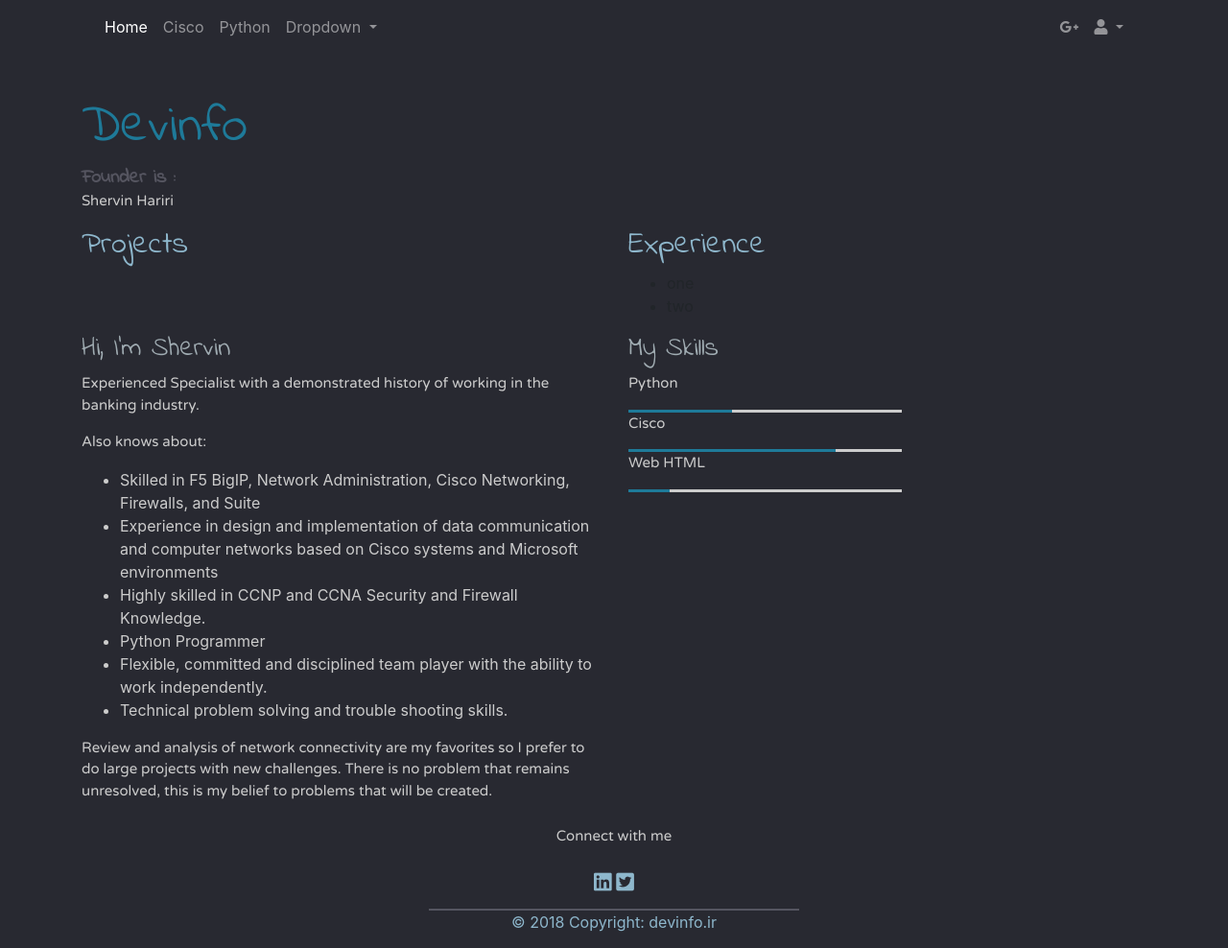
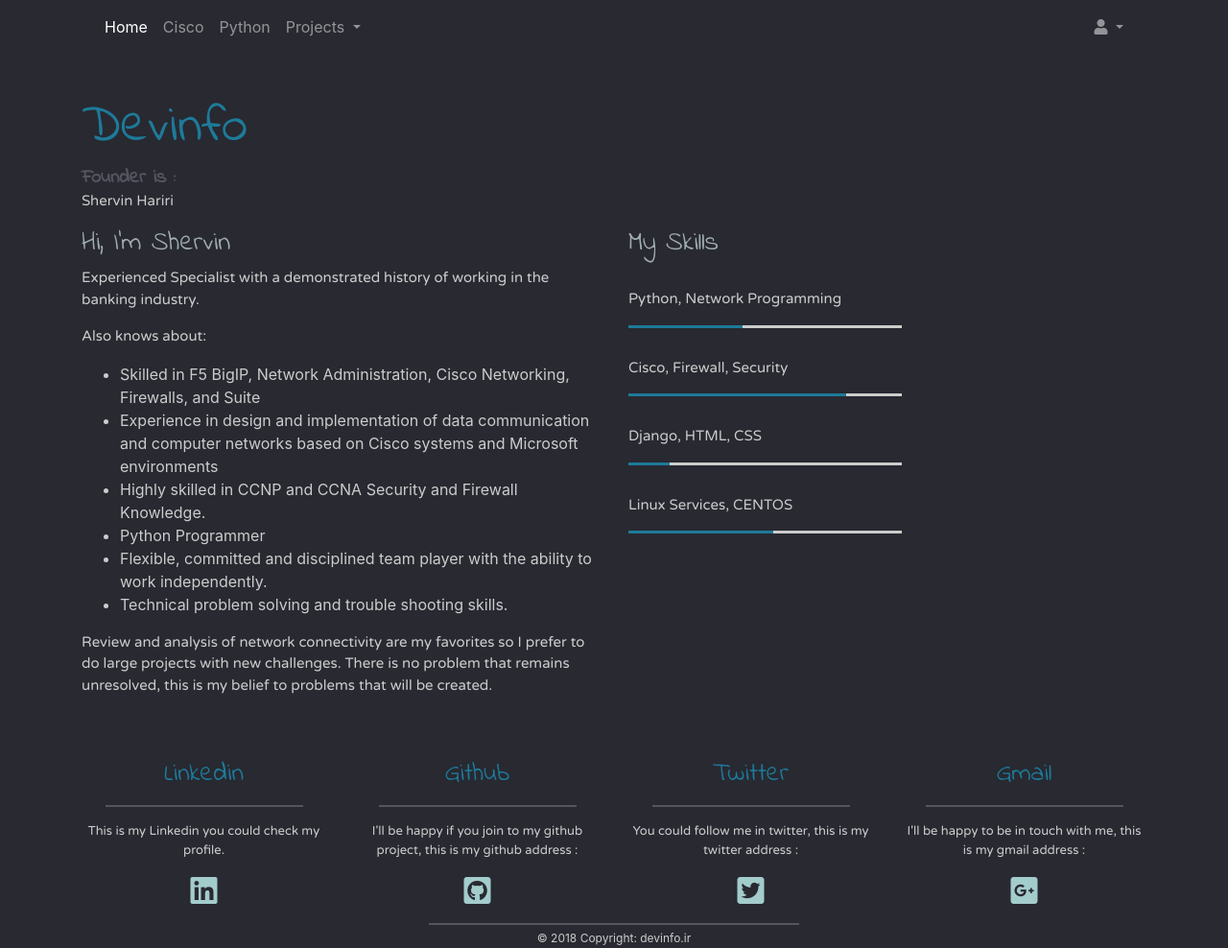
Before and after one commit to shervinhariri/devinfoir, a Django app: page / in a window 1280 px wide. Shown: the whole page at 96% size. Run offline with Django 3.2, Linux system fonts and the light colour scheme; some libraries are stand-ins or nearby versions.

Commit message:
Update home.html

```diff
--- a/home/templates/home/home.html
+++ b/home/templates/home/home.html
@@ -39,7 +39,7 @@
 					</li>
 					<li class="nav-item dropdown">
 					<a class="nav-link dropdown-toggle" id="navbarDropdownMenuLink-333" data-toggle="dropdown" aria-haspopup="true"
-					aria-expanded="false">Dropdown
+					aria-expanded="false">Projects
 					</a>
 					<div class="dropdown-menu dropdown-default" aria-labelledby="navbarDropdownMenuLink-333">
 					<a class="dropdown-item" href="#">Action</a>
@@ -49,11 +49,6 @@
 					</li>
 				</ul>
 			<ul class="navbar-nav ml-auto nav-flex-icons">
-				<li class="nav-item">
-				<a class="nav-link waves-effect waves-light">
-				<i class="fab fa-google-plus-g"></i>
-				</a>
-				</li>
 				<li class="nav-item dropdown">
 				<a class="nav-link dropdown-toggle" id="navbarDropdownMenuLink-333" data-toggle="dropdown" aria-haspopup="true"
 				aria-expanded="false">
@@ -74,30 +69,11 @@
 	<section id="home-title">
 		<div class="container">
 			<div class="row align-items-start">
-				<div class="col-sm">
+				<div class="col">
 					<h1>Devinfo</h1>
 					<h4>Founder is :</h4>
 					<p id="about-me">Shervin Hariri</p>
 				</div>
-			</div>
-		</div>
-	</section>
-
-<!--------------------------------------first SECTION-------------------------------------->
-	<section id="home-title">
-		<div class="container">
-		<div class="row align-items-start">
-			<div class="col">
-			<h2>Projects</h2>
-			<ul></ul>
-			</div>
-			<div class="col">
-			<h2>Experience</h2>
-				<ul>
-				<li>one</li>
-				<li>two</li>
-				</ul>
-			</div>
 			</div>
 		</div>
 	</section>
@@ -124,32 +100,63 @@
 				</div>
 				<div class="col">
 				<h3>My Skills</h3>
-				<p>Python</p>
+				<p class="skill-name">Python, Network Programming</p>
 				<div class="skillbar">
-					<div class="skillbar-bar" style="width: 20%;"></div>
+					<div class="skillbar-bar" style="width: 22%;"></div>
 				</div>
-				<p>Cisco</p>
+				<p class="skill-name">Cisco, Firewall, Security</p>
 				<div class="skillbar">
-					<div class="skillbar-bar" style="width: 40%;"></div>
+					<div class="skillbar-bar" style="width: 42%;"></div>
 				</div>
-				<p>Web HTML</p>
-					<div class="skillbar">
+				<p class="skill-name">Django, HTML, CSS</p>
+				<div class="skillbar">
 					<div class="skillbar-bar" style="width: 8%;"></div>
+				</div>
+				<p class="skill-name">Linux Services, CENTOS</p>
+				<div class="skillbar">
+					<div class="skillbar-bar" style="width: 28%;"></div>
 				</div>
 				</div>
 			</div>
 		</div>
 		</div>
 	</section>
-<!--------------------------------------End SECTION-------------------------------------->
+<!--------------------------------------card SECTION-------------------------------------->
+	<section id="home-cards">
+		<div class="container">
+		<div class="row">
+			<div class="col text-center">
+			<h2 class="card-title">Linkedin</h2>
+			<hr class="cardline"></hr>
+			<p class="card-text">This is my Linkedin you could check my profile.</p>
+			<a class="linkedin" href="https://www.linkedin.com/in/shervinhariri/"><i class="fab fa-linkedin fa-2x" style="color: #A3CCCC;"></i></a>
+			</div>
+				<div class="col text-center">
+				<h2 class="card-title">Github</h2>
+				<hr class="cardline"></hr>
+				<p class="card-text">I'll be happy if you join to my github project, this is my github address :</p>
+				<a class="linkedin" href="https://github.com/shvin/"><i class="fab fa-github-square fa-2x" style="color: #A3CCCC;"></i></a>
+				</div>
+			<div class="col text-center">
+			<h2 class="card-title">Twitter</h2>
+			<hr class="cardline"></hr>
+			<p class="card-text">You could follow me in twitter, this is my twitter address :</p>
+			<a class="linkedin" href="https://twitter.com/shervin_hariri/"><i class="fab fa-twitter-square fa-2x" style="color: #A3CCCC;"></i></a>
+			</div>
+				<div class="col text-center">
+				<h2 class="card-title">Gmail</h2>
+				<hr class="cardline"></hr>
+				<p class="card-text">I'll be happy to be in touch with me, this is my gmail address :</p>
+				<a class="linkedin" href="shervin.ha@gmail.com"><i class="fab fa-google-plus-square fa-2x" style="color: #A3CCCC;"></i></a>
+				</div>
+		</div>
+		</div>
+	</section>
+<!--------------------------------------footer SECTION-------------------------------------->
 	<section id="footer-end">
 	<footer class="page-footer text-center">
-		<p style="line-height: 2.5rem">Connect with me
-		</p>
-	<a class="linkedin" href="https://www.linkedin.com/in/shervinhariri/"><i class="fab fa-linkedin fa-lg white-text fa-1.6x" style="color: #8EB7CC;"></i></a>
-	<a class="linkedin" href="https://www.linkedin.com/in/shervinhariri/"><i class="fab fa-twitter-square fa-lg white-text fa-1.6x" style="color: #8EB7CC;"></i></a>
-	<hr class="homeline"></hr>
-			<a style="color: #8EB7CC">© 2018 Copyright: devinfo.ir</a>
+		<hr class="homeline"></hr>
+		<a style="color: #CCCCCC; font-size: 12px;">© 2018 Copyright: devinfo.ir</a>
 	</footer>
 	</section>
 <!--------------------------------------End SECTION-------------------------------------->
```
